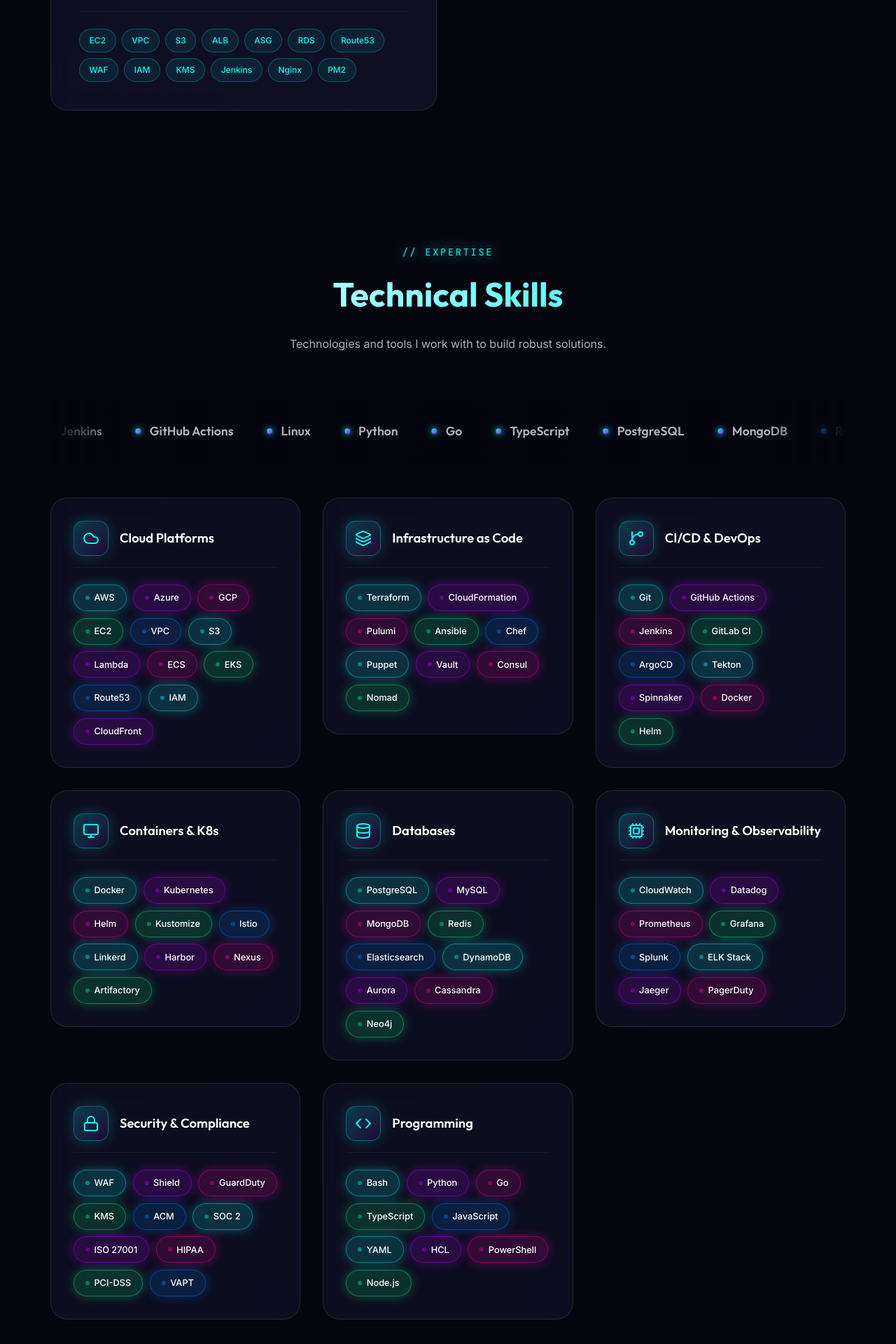
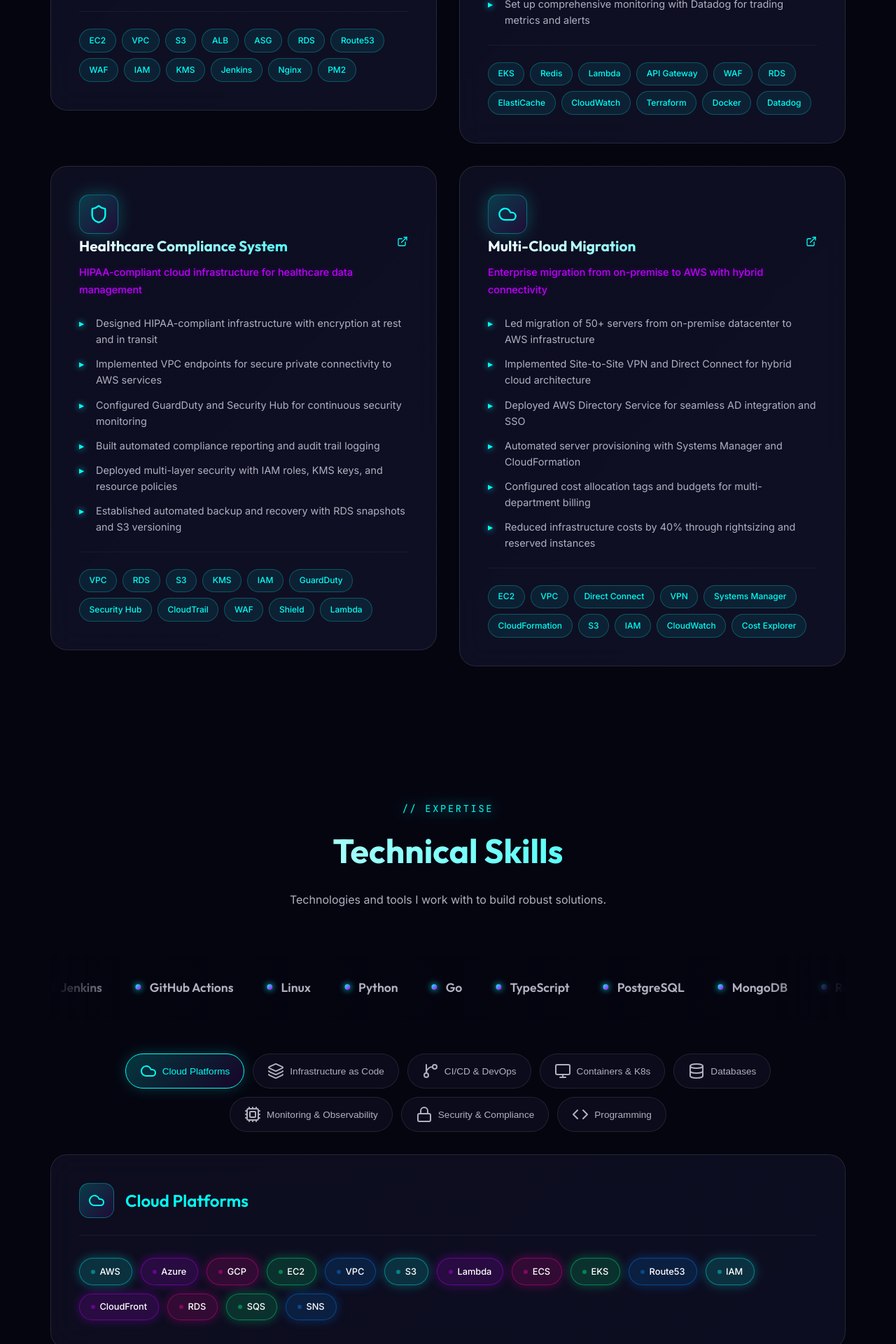
Before and after one commit to abmackk/abhilash-portfolio, a React (Vite) app: page / in a window 1280 px wide. Shown: the part 4500-6420 px from the top of the page at 70% size. Built offline with nearby package versions, Linux system fonts and the light colour scheme.

Commit message:
feat: redesign skills with tabs, enhance contact section, add 3 new projects

```diff
--- a/src/App.css
+++ b/src/App.css
@@ -1180,6 +1180,88 @@
   border-radius: 50%;
 }
 
+/* Skills Tabs */
+.skills-tabs {
+  display: flex;
+  flex-wrap: wrap;
+  gap: 0.75rem;
+  margin-bottom: 2rem;
+  justify-content: center;
+}
+
+.skill-tab {
+  display: flex;
+  align-items: center;
+  gap: 0.5rem;
+  padding: 0.75rem 1.25rem;
+  background: rgba(15, 15, 35, 0.6);
+  border: 1px solid var(--glass-border);
+  border-radius: 50px;
+  color: var(--text-secondary);
+  font-size: 0.85rem;
+  font-weight: 500;
+  cursor: pointer;
+  transition: all 0.3s ease;
+}
+
+.skill-tab:hover {
+  border-color: rgba(0, 255, 245, 0.3);
+  color: var(--neon-cyan);
+}
+
+.skill-tab.active {
+  background: linear-gradient(135deg, rgba(0, 255, 245, 0.2), rgba(191, 0, 255, 0.1));
+  border-color: var(--neon-cyan);
+  color: var(--neon-cyan);
+  box-shadow: 0 0 20px rgba(0, 255, 245, 0.2);
+}
+
+.skill-tab-icon {
+  display: flex;
+  align-items: center;
+  justify-content: center;
+}
+
+.skill-tab-icon.large {
+  width: 50px;
+  height: 50px;
+  background: linear-gradient(135deg, rgba(0, 255, 245, 0.2), rgba(191, 0, 255, 0.1));
+  border: 1px solid rgba(0, 255, 245, 0.3);
+  border-radius: 14px;
+  color: var(--neon-cyan);
+}
+
+.skills-panel {
+  background: linear-gradient(135deg, rgba(15, 15, 35, 0.8), rgba(20, 20, 45, 0.6));
+  backdrop-filter: blur(20px);
+  border: 1px solid var(--glass-border);
+  border-radius: 24px;
+  padding: 2.5rem;
+}
+
+.skills-panel-header {
+  display: flex;
+  align-items: center;
+  gap: 1rem;
+  margin-bottom: 2rem;
+  padding-bottom: 1.5rem;
+  border-bottom: 1px solid rgba(255, 255, 255, 0.05);
+}
+
+.skills-panel-header h3 {
+  font-family: 'Outfit', sans-serif;
+  font-size: 1.5rem;
+  font-weight: 600;
+  color: var(--neon-cyan);
+  margin: 0;
+}
+
+.skills-panel-grid {
+  display: flex;
+  flex-wrap: wrap;
+  gap: 0.75rem;
+}
+
 /* Resume Section */
 .resume-section {
   position: relative;
@@ -1355,10 +1437,219 @@
 }
 
 /* Contact Section */
-.contact-grid {
+.contact-container {
   display: grid;
-  grid-template-columns: 1fr 1.5fr;
+  grid-template-columns: 1fr 1.2fr;
   gap: 3rem;
+  align-items: start;
+}
+
+.contact-left {
+  display: flex;
+  flex-direction: column;
+  gap: 2rem;
+}
+
+.contact-card {
+  background: linear-gradient(135deg, rgba(15, 15, 35, 0.9), rgba(20, 20, 45, 0.7));
+  border: 1px solid var(--glass-border);
+  border-radius: 24px;
+  padding: 2rem;
+}
+
+.contact-card-header {
+  display: flex;
+  align-items: center;
+  gap: 1.5rem;
+  margin-bottom: 1.5rem;
+}
+
+.contact-avatar {
+  width: 70px;
+  height: 70px;
+  display: flex;
+  align-items: center;
+  justify-content: center;
+  background: linear-gradient(135deg, var(--neon-cyan), var(--neon-purple));
+  border-radius: 50%;
+  font-family: 'Outfit', sans-serif;
+  font-size: 1.5rem;
+  font-weight: 700;
+  color: #000;
+  box-shadow: 0 0 30px rgba(0, 255, 245, 0.4);
+}
+
+.contact-card-header h3 {
+  font-family: 'Outfit', sans-serif;
+  font-size: 1.3rem;
+  font-weight: 600;
+  margin: 0 0 0.25rem;
+}
+
+.contact-card-header p {
+  color: var(--text-secondary);
+  font-size: 0.9rem;
+  margin: 0;
+}
+
+.availability-badge {
+  display: flex;
+  align-items: center;
+  gap: 0.5rem;
+  padding: 0.5rem 1rem;
+  background: rgba(0, 255, 136, 0.1);
+  border: 1px solid rgba(0, 255, 136, 0.3);
+  border-radius: 50px;
+  font-size: 0.85rem;
+  color: var(--neon-green);
+  box-shadow: 0 0 20px rgba(0, 255, 136, 0.2);
+}
+
+.availability-badge.large {
+  width: fit-content;
+}
+
+.availability-dot {
+  width: 8px;
+  height: 8px;
+  background: var(--neon-green);
+  border-radius: 50%;
+  animation: pulse 2s infinite;
+  box-shadow: 0 0 10px var(--neon-green);
+}
+
+@keyframes pulse {
+  0%, 100% { opacity: 1; }
+  50% { opacity: 0.5; }
+}
+
+.contact-methods {
+  display: flex;
+  flex-direction: column;
+  gap: 0.75rem;
+}
+
+.contact-method-item {
+  display: flex;
+  align-items: center;
+  gap: 1rem;
+  padding: 1rem 1.25rem;
+  background: rgba(15, 15, 35, 0.6);
+  border: 1px solid var(--glass-border);
+  border-radius: 16px;
+  text-decoration: none;
+  transition: all 0.3s ease;
+}
+
+.contact-method-item:hover {
+  border-color: var(--neon-cyan);
+  background: rgba(0, 255, 245, 0.05);
+}
+
+.contact-method-icon {
+  width: 45px;
+  height: 45px;
+  display: flex;
+  align-items: center;
+  justify-content: center;
+  background: linear-gradient(135deg, rgba(0, 255, 245, 0.2), rgba(191, 0, 255, 0.1));
+  border-radius: 12px;
+  color: var(--neon-cyan);
+  flex-shrink: 0;
+}
+
+.contact-method-info {
+  flex: 1;
+  display: flex;
+  flex-direction: column;
+}
+
+.contact-method-label {
+  font-size: 0.75rem;
+  color: var(--text-secondary);
+  text-transform: uppercase;
+  letter-spacing: 0.05em;
+}
+
+.contact-method-value {
+  font-weight: 500;
+  color: var(--text-primary);
+}
+
+.contact-method-arrow {
+  color: var(--neon-cyan);
+  opacity: 0;
+  transform: translateX(-10px);
+  transition: all 0.3s ease;
+}
+
+.contact-method-item:hover .contact-method-arrow {
+  opacity: 1;
+  transform: translateX(0);
+}
+
+.contact-socials h4 {
+  font-family: 'Outfit', sans-serif;
+  font-size: 1rem;
+  margin-bottom: 1rem;
+  color: var(--text-secondary);
+}
+
+.social-links {
+  display: flex;
+  gap: 1rem;
+}
+
+.social-links.large {
+  display: flex;
+  gap: 1rem;
+}
+
+.social-link {
+  display: flex;
+  align-items: center;
+  justify-content: center;
+  gap: 0.5rem;
+  padding: 0.75rem 1.5rem;
+  background: var(--glass-bg);
+  border: 1px solid var(--glass-border);
+  border-radius: 50px;
+  color: var(--neon-cyan);
+  text-decoration: none;
+  font-size: 0.9rem;
+  font-weight: 500;
+  transition: all 0.3s ease;
+}
+
+.social-link:hover {
+  background: linear-gradient(135deg, var(--neon-cyan), var(--neon-purple));
+  color: #000;
+  transform: translateY(-3px);
+  box-shadow: 0 0 30px rgba(0, 255, 245, 0.4);
+}
+
+.social-link span {
+  display: none;
+}
+
+.social-links.large .social-link span {
+  display: inline;
+}
+
+.contact-form-card {
+  background: linear-gradient(135deg, rgba(15, 15, 35, 0.9), rgba(20, 20, 45, 0.7));
+  border: 1px solid var(--glass-border);
+  border-radius: 24px;
+  padding: 2.5rem;
+}
+
+.contact-form-card h3 {
+  font-family: 'Outfit', sans-serif;
+  font-size: 1.5rem;
+  margin-bottom: 2rem;
+  background: linear-gradient(135deg, var(--text-primary), var(--neon-cyan));
+  -webkit-background-clip: text;
+  -webkit-text-fill-color: transparent;
 }
 
 .contact-info {
@@ -1416,53 +1707,6 @@
 .contact-details small {
   color: var(--text-secondary);
   font-size: 0.85rem;
-}
-
-.availability-badge {
-  display: inline-flex;
-  align-items: center;
-  gap: 0.5rem;
-  padding: 0.5rem 1rem;
-  background: rgba(0, 255, 136, 0.1);
-  border: 1px solid rgba(0, 255, 136, 0.3);
-  border-radius: 50px;
-  font-size: 0.85rem;
-  color: var(--neon-green);
-  margin: 1.5rem 0;
-  box-shadow: 0 0 20px rgba(0, 255, 136, 0.2);
-}
-
-.availability-dot {
-  width: 8px;
-  height: 8px;
-  background: var(--neon-green);
-  border-radius: 50%;
-  animation: pulse 2s infinite;
-  box-shadow: 0 0 10px var(--neon-green);
-}
-
-@keyframes pulse {
-  0%, 100% { opacity: 1; }
-  50% { opacity: 0.5; }
-}
-
-.social-links {
-  display: flex;
-  gap: 1rem;
-  margin-top: 2rem;
-}
-
-.social-link {
-  width: 50px;
-  height: 50px;
-  display: flex;
-  align-items: center;
-  justify-content: center;
-  background: var(--glass-bg);
-  border: 1px solid var(--glass-border);
-  border-radius: 50%;
-  color: var(--neon-cyan);
-  transition: all 0.3s ease;
 }
 
 .social-link:hover {
--- a/src/App.tsx
+++ b/src/App.tsx
@@ -2,12 +2,13 @@
 import { motion, useScroll, useSpring, useInView, AnimatePresence } from 'framer-motion';
 import {
   Mail, Github, Linkedin,
-  ArrowRight, Server, Cloud, Database, Shield,
+  Server, Cloud, Database, Shield,
   Terminal, Zap, Briefcase, GraduationCap, Award,
   Phone, MapPin, Send, ChevronDown, Menu, X,
   ExternalLink, Clock, CheckCircle2,
   Monitor, Database as DbIcon, Lock, Code, Layers, Cpu, GitBranch,
-  Download, FileText, FileBadge, Sparkles
+  Download, FileText, FileBadge, Sparkles,
+  ArrowRight
 } from 'lucide-react';
 import './App.css';
 
@@ -898,6 +899,51 @@
     ],
     tech: ['EC2', 'VPC', 'S3', 'ALB', 'ASG', 'RDS', 'Route53', 'WAF', 'IAM', 'KMS', 'Jenkins', 'Nginx', 'PM2'],
     liveUrl: '#'
+  },
+  {
+    icon: <Server size={28} />,
+    title: 'Fintech Trading Platform',
+    tagline: 'High-frequency trading infrastructure with real-time data processing',
+    highlights: [
+      'Architected low-latency infrastructure for real-time market data processing and analysis',
+      'Deployed EKS clusters with horizontal pod autoscaling for peak trading volumes',
+      'Implemented Redis clusters for sub-millisecond data caching and session management',
+      'Built automated disaster recovery with cross-region failover and data replication',
+      'Configured API Gateway with WAF protection and DDoS mitigation',
+      'Set up comprehensive monitoring with Datadog for trading metrics and alerts'
+    ],
+    tech: ['EKS', 'Redis', 'Lambda', 'API Gateway', 'WAF', 'RDS', 'ElastiCache', 'CloudWatch', 'Terraform', 'Docker', 'Datadog'],
+    liveUrl: '#'
+  },
+  {
+    icon: <Shield size={28} />,
+    title: 'Healthcare Compliance System',
+    tagline: 'HIPAA-compliant cloud infrastructure for healthcare data management',
+    highlights: [
+      'Designed HIPAA-compliant infrastructure with encryption at rest and in transit',
+      'Implemented VPC endpoints for secure private connectivity to AWS services',
+      'Configured GuardDuty and Security Hub for continuous security monitoring',
+      'Built automated compliance reporting and audit trail logging',
+      'Deployed multi-layer security with IAM roles, KMS keys, and resource policies',
+      'Established automated backup and recovery with RDS snapshots and S3 versioning'
+    ],
+    tech: ['VPC', 'RDS', 'S3', 'KMS', 'IAM', 'GuardDuty', 'Security Hub', 'CloudTrail', 'WAF', 'Shield', 'Lambda'],
+    liveUrl: '#'
+  },
+  {
+    icon: <Cloud size={28} />,
+    title: 'Multi-Cloud Migration',
+    tagline: 'Enterprise migration from on-premise to AWS with hybrid connectivity',
+    highlights: [
+      'Led migration of 50+ servers from on-premise datacenter to AWS infrastructure',
+      'Implemented Site-to-Site VPN and Direct Connect for hybrid cloud architecture',
+      'Deployed AWS Directory Service for seamless AD integration and SSO',
+      'Automated server provisioning with Systems Manager and CloudFormation',
+      'Configured cost allocation tags and budgets for multi-department billing',
+      'Reduced infrastructure costs by 40% through rightsizing and reserved instances'
+    ],
+    tech: ['EC2', 'VPC', 'Direct Connect', 'VPN', 'Systems Manager', 'CloudFormation', 'S3', 'IAM', 'CloudWatch', 'Cost Explorer'],
+    liveUrl: '#'
   }
 ];
 
@@ -932,6 +978,8 @@
 }
 
 function Skills() {
+  const [activeCategory, setActiveCategory] = useState(0);
+
   return (
     <section id="skills">
       <AnimatedSection>
@@ -944,23 +992,39 @@
 
       <TechMarquee />
 
-      <div className="skills-grid">
+      <AnimatedSection>
+        <div className="skills-tabs">
           {skillCategories.map((cat, idx) => (
-          <AnimatedSection key={idx} delay={idx * 0.08}>
-            <div className="skill-card">
-              <div className="skill-card-header">
-                <div className="skill-icon">{cat.icon}</div>
-                <h3>{cat.title}</h3>
+            <motion.button
+              key={idx}
+              className={`skill-tab ${activeCategory === idx ? 'active' : ''}`}
+              onClick={() => setActiveCategory(idx)}
+              whileHover={{ scale: 1.05 }}
+              whileTap={{ scale: 0.95 }}
+            >
+              <span className="skill-tab-icon">{cat.icon}</span>
+              <span className="skill-tab-title">{cat.title}</span>
+            </motion.button>
+          ))}
         </div>
-              <div className="skill-badges">
-                {cat.skills.map((skill, i) => (
+
+        <motion.div
+          className="skills-panel"
+          initial={{ opacity: 0, y: 20 }}
+          animate={{ opacity: 1, y: 0 }}
+          transition={{ duration: 0.4 }}
+        >
+          <div className="skills-panel-header">
+            <span className="skill-tab-icon large">{skillCategories[activeCategory].icon}</span>
+            <h3>{skillCategories[activeCategory].title}</h3>
+          </div>
+          <div className="skills-panel-grid">
+            {skillCategories[activeCategory].skills.map((skill, i) => (
               <SkillBadge key={skill} skill={skill} index={i} />
             ))}
           </div>
-            </div>
+        </motion.div>
       </AnimatedSection>
-        ))}
-      </div>
     </section>
   );
 }
@@ -969,42 +1033,42 @@
   {
     icon: <Cloud size={24} />,
     title: 'Cloud Platforms',
-    skills: ['AWS', 'Azure', 'GCP', 'EC2', 'VPC', 'S3', 'Lambda', 'ECS', 'EKS', 'Route53', 'IAM', 'CloudFront']
+    skills: ['AWS', 'Azure', 'GCP', 'EC2', 'VPC', 'S3', 'Lambda', 'ECS', 'EKS', 'Route53', 'IAM', 'CloudFront', 'RDS', 'SQS', 'SNS']
   },
   {
     icon: <Layers size={24} />,
     title: 'Infrastructure as Code',
-    skills: ['Terraform', 'CloudFormation', 'Pulumi', 'Ansible', 'Chef', 'Puppet', 'Vault', 'Consul', 'Nomad']
+    skills: ['Terraform', 'CloudFormation', 'Pulumi', 'Ansible', 'Chef', 'Puppet', 'Vault', 'Consul', 'Nomad', 'SAM', 'CDK']
   },
   {
     icon: <GitBranch size={24} />,
     title: 'CI/CD & DevOps',
-    skills: ['Git', 'GitHub Actions', 'Jenkins', 'GitLab CI', 'ArgoCD', 'Tekton', 'Spinnaker', 'Docker', 'Helm']
+    skills: ['Git', 'GitHub Actions', 'Jenkins', 'GitLab CI', 'ArgoCD', 'Tekton', 'Spinnaker', 'Docker', 'Helm', 'Kustomize', 'Bitbucket']
   },
   {
     icon: <Monitor size={24} />,
     title: 'Containers & K8s',
-    skills: ['Docker', 'Kubernetes', 'Helm', 'Kustomize', 'Istio', 'Linkerd', 'Harbor', 'Nexus', 'Artifactory']
+    skills: ['Docker', 'Kubernetes', 'Helm', 'Kustomize', 'Istio', 'Linkerd', 'Harbor', 'Nexus', 'Artifactory', 'ECS', 'Fargate', 'EKS']
   },
   {
     icon: <DbIcon size={24} />,
     title: 'Databases',
-    skills: ['PostgreSQL', 'MySQL', 'MongoDB', 'Redis', 'Elasticsearch', 'DynamoDB', 'Aurora', 'Cassandra', 'Neo4j']
+    skills: ['PostgreSQL', 'MySQL', 'MongoDB', 'Redis', 'Elasticsearch', 'DynamoDB', 'Aurora', 'Cassandra', 'Neo4j', 'PgBouncer', 'RDS']
   },
   {
     icon: <Cpu size={24} />,
     title: 'Monitoring & Observability',
-    skills: ['CloudWatch', 'Datadog', 'Prometheus', 'Grafana', 'Splunk', 'ELK Stack', 'Jaeger', 'PagerDuty']
+    skills: ['CloudWatch', 'Datadog', 'Prometheus', 'Grafana', 'Splunk', 'ELK Stack', 'Jaeger', 'PagerDuty', 'ThousandEyes', 'New Relic']
   },
   {
     icon: <Lock size={24} />,
     title: 'Security & Compliance',
-    skills: ['WAF', 'Shield', 'GuardDuty', 'KMS', 'ACM', 'SOC 2', 'ISO 27001', 'HIPAA', 'PCI-DSS', 'VAPT']
+    skills: ['WAF', 'Shield', 'GuardDuty', 'KMS', 'ACM', 'SOC 2', 'ISO 27001', 'HIPAA', 'PCI-DSS', 'VAPT', 'Security Hub', 'Macie']
   },
   {
     icon: <Code size={24} />,
     title: 'Programming',
-    skills: ['Bash', 'Python', 'Go', 'TypeScript', 'JavaScript', 'YAML', 'HCL', 'PowerShell', 'Node.js']
+    skills: ['Bash', 'Python', 'Go', 'TypeScript', 'JavaScript', 'YAML', 'HCL', 'PowerShell', 'Node.js', 'Rust', 'Ruby']
   }
 ];
 
@@ -1112,6 +1176,12 @@
     setTimeout(() => setSubmitted(false), 3000);
   };
 
+  const contactMethods = [
+    { icon: <Mail size={24} />, label: 'Email', value: 'abhilash.makode@outlook.com', href: 'mailto:abhilash.makode@outlook.com' },
+    { icon: <Phone size={24} />, label: 'Phone', value: '+91 8767543039', href: 'tel:+918767543039' },
+    { icon: <MapPin size={24} />, label: 'Location', value: 'Hyderabad, India', href: '#' },
+  ];
+
   return (
     <section id="contact">
       <AnimatedSection>
@@ -1122,45 +1192,44 @@
         </div>
       </AnimatedSection>
 
-      <div className="contact-grid">
+      <div className="contact-container">
         <AnimatedSection delay={0.1}>
-          <div className="glass-card contact-info">
-            <h3>Contact Information</h3>
-            <p>
-              I'm always open to discussing new projects, creative ideas, or opportunities to
-              be part of your vision. Feel free to reach out!
-            </p>
-
-            <div className="contact-item">
-              <div className="contact-icon"><Mail size={22} /></div>
-              <div className="contact-details">
-                <span>Email</span>
-                <small>abhilash.makode@outlook.com</small>
+          <div className="contact-left">
+            <div className="contact-card">
+              <div className="contact-card-header">
+                <div className="contact-avatar">AM</div>
+                <div>
+                  <h3>Abhilash Makode</h3>
+                  <p>AWS Cloud Engineer & DevOps Specialist</p>
+                </div>
+              </div>
+              <div className="availability-badge large">
+                <span className="availability-dot" />
+                <span>Available for new opportunities</span>
               </div>
             </div>
 
-            <div className="contact-item">
-              <div className="contact-icon"><Phone size={22} /></div>
-              <div className="contact-details">
-                <span>Phone</span>
-                <small>+91 8767543039</small>
+            <div className="contact-methods">
+              {contactMethods.map((method, idx) => (
+                <motion.a
+                  key={idx}
+                  href={method.href}
+                  className="contact-method-item"
+                  whileHover={{ scale: 1.02, x: 10 }}
+                >
+                  <div className="contact-method-icon">{method.icon}</div>
+                  <div className="contact-method-info">
+                    <span className="contact-method-label">{method.label}</span>
+                    <span className="contact-method-value">{method.value}</span>
                   </div>
+                  <ArrowRight size={18} className="contact-method-arrow" />
+                </motion.a>
+              ))}
             </div>
 
-            <div className="contact-item">
-              <div className="contact-icon"><MapPin size={22} /></div>
-              <div className="contact-details">
-                <span>Location</span>
-                <small>Hyderabad, India (Open to Remote)</small>
-              </div>
-            </div>
-
-            <div className="availability-badge">
-              <span className="availability-dot" />
-              <span>Available for hire</span>
-            </div>
-
-            <div className="social-links">
+            <div className="contact-socials">
+              <h4>Connect With Me</h4>
+              <div className="social-links large">
                 <motion.a
                   href="https://github.com/abhilashmakode"
                   target="_blank"
@@ -1169,7 +1238,8 @@
                   whileHover={{ scale: 1.1, y: -3 }}
                   whileTap={{ scale: 0.9 }}
                 >
-                <Github size={22} />
+                  <Github size={24} />
+                  <span>GitHub</span>
                 </motion.a>
                 <motion.a
                   href="https://linkedin.com/in/abhilashmakode"
@@ -1179,7 +1249,8 @@
                   whileHover={{ scale: 1.1, y: -3 }}
                   whileTap={{ scale: 0.9 }}
                 >
-                <Linkedin size={22} />
+                  <Linkedin size={24} />
+                  <span>LinkedIn</span>
                 </motion.a>
                 <motion.a
                   href="mailto:abhilash.makode@outlook.com"
@@ -1187,29 +1258,34 @@
                   whileHover={{ scale: 1.1, y: -3 }}
                   whileTap={{ scale: 0.9 }}
                 >
-                <Mail size={22} />
+                  <Mail size={24} />
+                  <span>Email</span>
                 </motion.a>
+              </div>
             </div>
           </div>
         </AnimatedSection>
 
         <AnimatedSection delay={0.2}>
-          <div className="glass-card contact-form">
+          <div className="contact-form-card">
+            <h3>Send a Message</h3>
             <form onSubmit={handleSubmit}>
               <div className="form-row">
                 <div className="form-group">
+                  <label>Your Name</label>
                   <input
                     type="text"
-                    placeholder="Your Name"
+                    placeholder="John Doe"
                     value={formData.name}
                     onChange={(e) => setFormData({ ...formData, name: e.target.value })}
                     required
                   />
                 </div>
                 <div className="form-group">
+                  <label>Your Email</label>
                   <input
                     type="email"
-                    placeholder="Your Email"
+                    placeholder="john@example.com"
                     value={formData.email}
                     onChange={(e) => setFormData({ ...formData, email: e.target.value })}
                     required
@@ -1217,6 +1293,7 @@
                 </div>
               </div>
               <div className="form-group">
+                <label>I'm interested in</label>
                 <select
                   value={formData.service}
                   onChange={(e) => setFormData({ ...formData, service: e.target.value })}
@@ -1224,12 +1301,13 @@
                   <option value="full-time">Full-time Position</option>
                   <option value="contract">Contract Work</option>
                   <option value="freelance">Freelance Project</option>
-                  <option value="consulting">Consulting</option>
+                  <option value="consulting">Cloud Consulting</option>
                 </select>
               </div>
               <div className="form-group">
+                <label>Your Message</label>
                 <textarea
-                  placeholder="Your Message"
+                  placeholder="Tell me about your project or opportunity..."
                   value={formData.message}
                   onChange={(e) => setFormData({ ...formData, message: e.target.value })}
                   required
@@ -1237,11 +1315,10 @@
               </div>
               <motion.button
                 type="submit"
-                className="btn btn-primary"
+                className="btn btn-primary btn-full"
                 disabled={isSubmitting}
                 whileHover={{ scale: 1.02 }}
                 whileTap={{ scale: 0.98 }}
-                style={{ width: '100%', justifyContent: 'center' }}
               >
                 {isSubmitting ? (
                   <span className="loading-spinner" />
```
Lines whose indentation alone changed are shown as unchanged.
